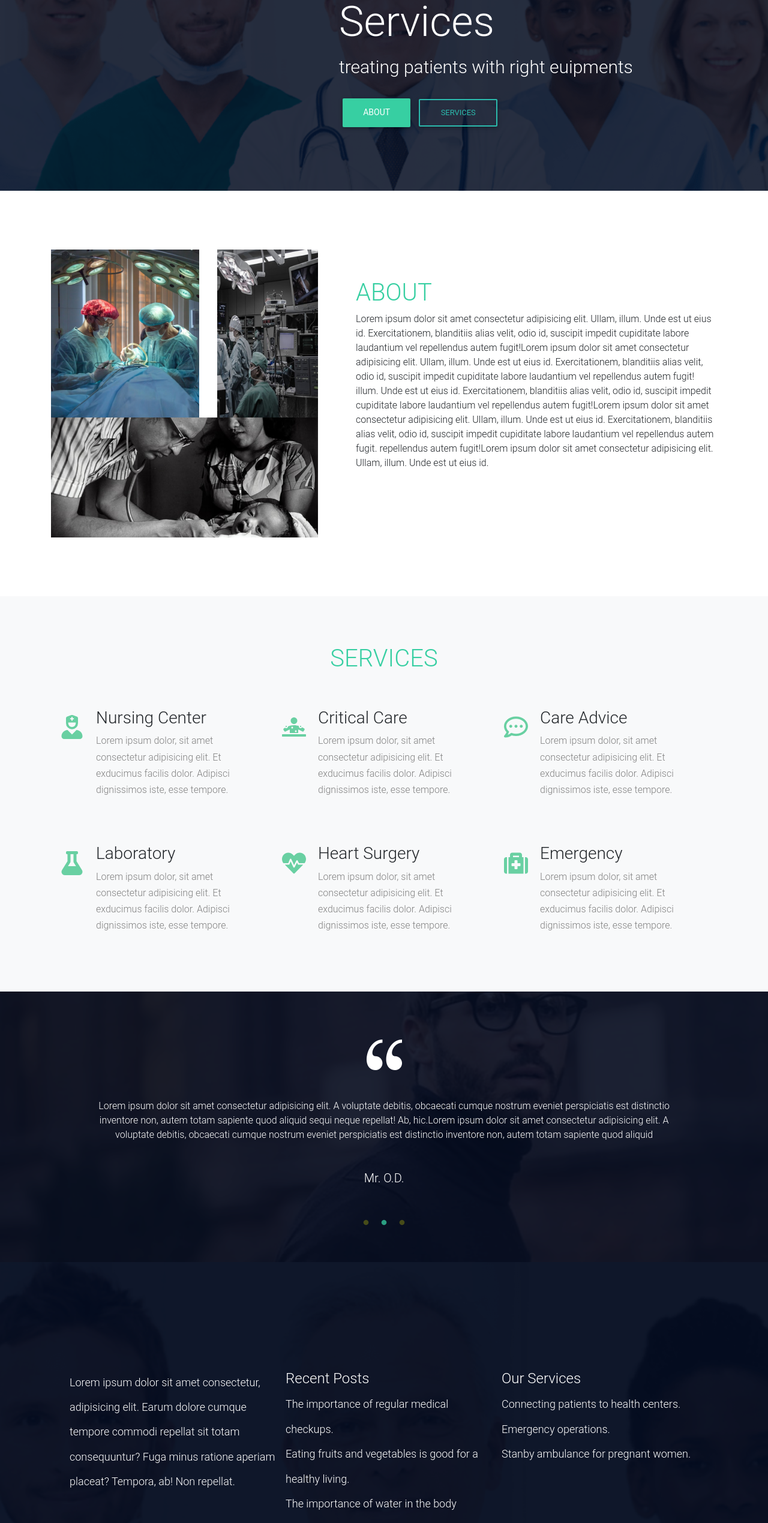
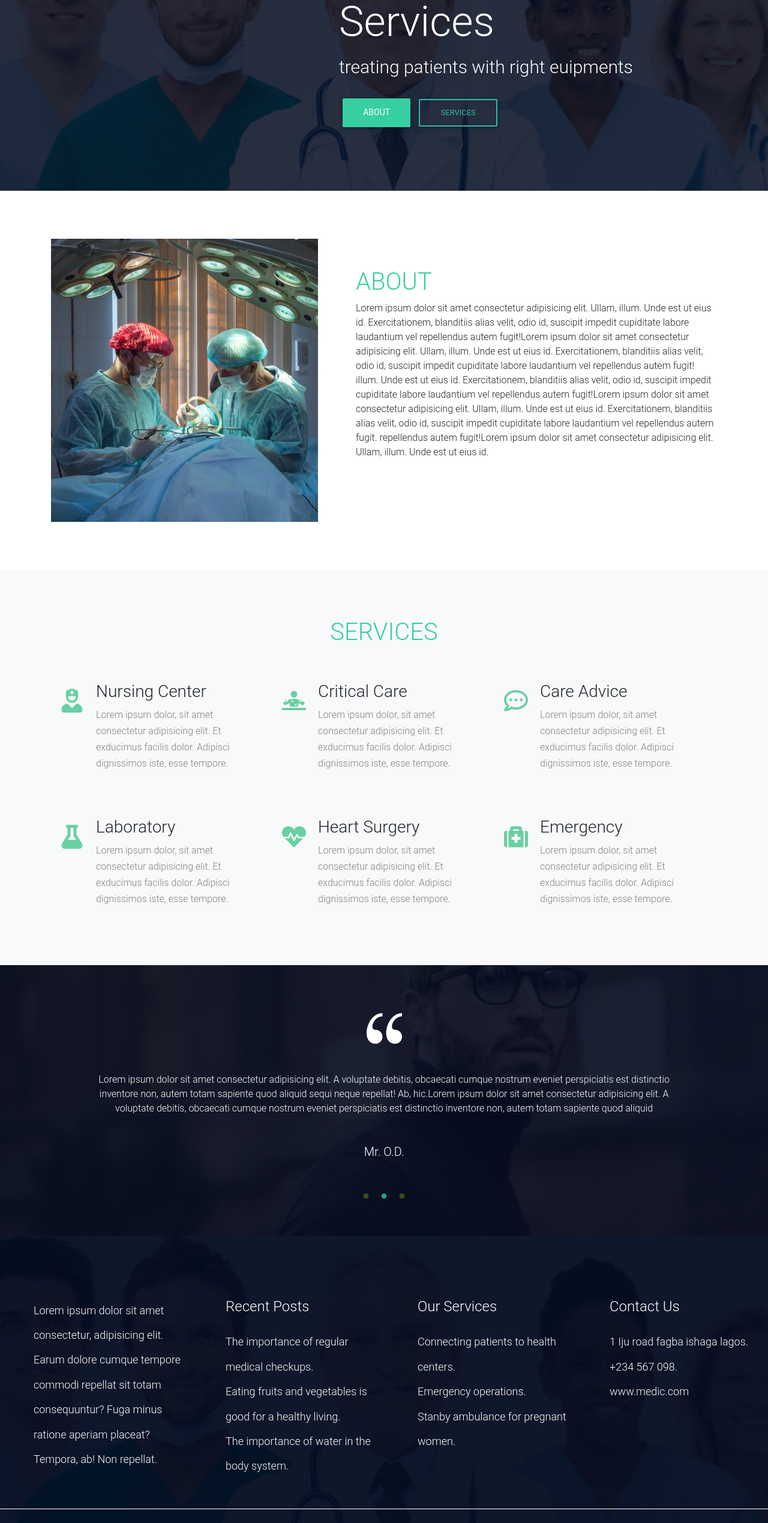
Before and after one commit to Ademayowa/medical_city_hospital, a React (Create React App) app: page / in a window 1280 px wide. Shown: the part 254-2793 px from the top of the page at 60% size. Built offline with nearby package versions, Linux system fonts and the light colour scheme; the HTML template or start-up script is replaced by a standard one.

Commit message:
refactored about page

```diff
--- a/src/App.css
+++ b/src/App.css
@@ -65,7 +65,7 @@ h2 {
 
 /* About */
 .about {
-  padding: 50px 0;
+  padding: 80px 0;
 }
 /* services */
 .services h2 {
@@ -125,15 +125,39 @@ h2 {
 }
 
 /* Footer */
-.footer-banner ul,
-.footer-banner p {
+.footer-banner ul {
   font-size: 18px !important;
   list-style-type: none;
   line-height: 2.3;
-  padding: 80px 0 0 0;
   color: var(--white-color);
 }
 
-.footer-banner {
+.footer-banner li {
+  margin-bottom: 1.5rem;
+}
+
+.footer-banner .footer-bg {
+  background-color: rgba(4, 12, 32, 0.95);
+  padding: 80px 0 10px 0;
+}
+
+@media (max-width: 580px) {
+  .footer-banner ul {
+    margin-bottom: -40px;
+  }
+}
+
+@media (max-width: 768px) {
+  .footer-banner ul {
+    margin-bottom: -30px;
+  }
+}
+
+.copyright {
+  /* padding-top: 20px; */
+  border-top: 1px solid var(--white-color);
+  /* margin: auto; */
+  /* margin-top: -40px; */
+  /* width: 80% !important; */
   background-color: rgba(4, 12, 32, 0.95);
 }
--- a/src/components/layout/Footer.js
+++ b/src/components/layout/Footer.js
@@ -1,7 +1,7 @@
 import React, { useState } from 'react';
 import Logo from '../../img/logo.png';
 import Hero from '../pages/home/Hero';
-import { FaLongArrowAltRight } from 'react-icons/fa';
+import FooterCopyright from './FooterCopyright';
 
 const Footer = () => {
   const [items] = useState([
@@ -39,7 +39,7 @@ const Footer = () => {
       title: 'Contact Us',
 
       contact: [
-        '1 Iju road fagba isgahaga lagos.',
+        '1 Iju road fagba ishaga lagos.',
         <br />,
         '+234 567 098.',
         <br />,
@@ -50,11 +50,11 @@ const Footer = () => {
 
   return (
     <Hero>
-      <div className='banner footer-banner'>
-        <div style={grid} className='pl-md-3'>
+      <footer className='footer-banner'>
+        <div style={gridStyle} className='footer-bg pl-md-3'>
           {items.map((item, index) => (
             <ul key={index}>
-              <li>{item.about}</li>
+              <li className='mt-4'>{item.about}</li>
               <li>
                 <h4>{item.title}</h4>
               </li>
@@ -64,14 +64,14 @@ const Footer = () => {
             </ul>
           ))}
         </div>
-      </div>
+        <FooterCopyright />
+      </footer>
     </Hero>
   );
 };
 
-const grid = {
+const gridStyle = {
   display: 'grid',
-  // gridTemplateColumns: 'repeat(4, 1fr)',
   gridTemplateColumns: 'repeat(auto-fill, minmax(270px, 1fr))',
   listStyleType: 'none',
   gridGap: '1rem'
--- /dev/null
+++ b/src/components/layout/FooterCopyright.js
@@ -0,0 +1,20 @@
+import React from 'react';
+
+const FooterCopyright = () => {
+  return (
+    <div className='copyright pt-4 pb-4'>
+      <p className='text-center text-white'>
+        &copy; 2020. All rights reserved. Developed by {''}
+        <a
+          href='https://twitter.com/mayorstacks'
+          target='_blank'
+          rel='noopener noreferrer'
+        >
+          Mayorstacks
+        </a>
+      </p>
+    </div>
+  );
+};
+
+export default FooterCopyright;
--- a/src/components/pages/home/About.js
+++ b/src/components/pages/home/About.js
@@ -1,45 +1,14 @@
 import React from 'react';
 import Img1 from '../../../img/img1.jpg';
-import Img2 from '../../../img/img2.jpg';
-import Img3 from '../../../img/img3.jpg';
-import Title from './Title';
+import Title from '../../pages/home/Title';
 
 const About = () => {
   return (
     <section className='about'>
-      <div className='container mt-5 mb-5'>
+      <div className='container'>
         <div className='row'>
           <div className='col-lg-5'>
-            <div className='row'>
-              <div className='col-sm-7'>
-                <img
-                  src={Img1}
-                  alt=''
-                  className='img-fluid'
-                  style={{ height: '280px', objectFit: 'cover' }}
-                />
-              </div>
-              <div className='col-sm-5'>
-                <img
-                  src={Img2}
-                  alt=''
-                  className='img-fluid'
-                  style={{ height: '280px', objectFit: 'cover' }}
-                />
-              </div>
-              <div className='col-lg-12'>
-                <img
-                  src={Img3}
-                  alt=''
-                  className='img-fluid'
-                  style={{
-                    width: '800px',
-                    height: '200px',
-                    objectFit: 'cover'
-                  }}
-                />
-              </div>
-            </div>
+            <img src={Img1} alt='' className='img-fluid' />
           </div>
 
           <div className='col-lg-7 pl-lg-5 mt-5'>
--- a/src/components/pages/home/ServicesList.js
+++ b/src/components/pages/home/ServicesList.js
@@ -1,4 +1,5 @@
 import React from 'react';
+import PropTypes from 'prop-types';
 
 const ServicesList = ({ service }) => {
   const { title, info, icon } = service;
@@ -23,4 +24,8 @@ const iconStyle = {
   color: '#69D0A2'
 };
 
+ServicesList.propTypes = {
+  service: PropTypes.object.isRequired
+};
+
 export default ServicesList;
```
